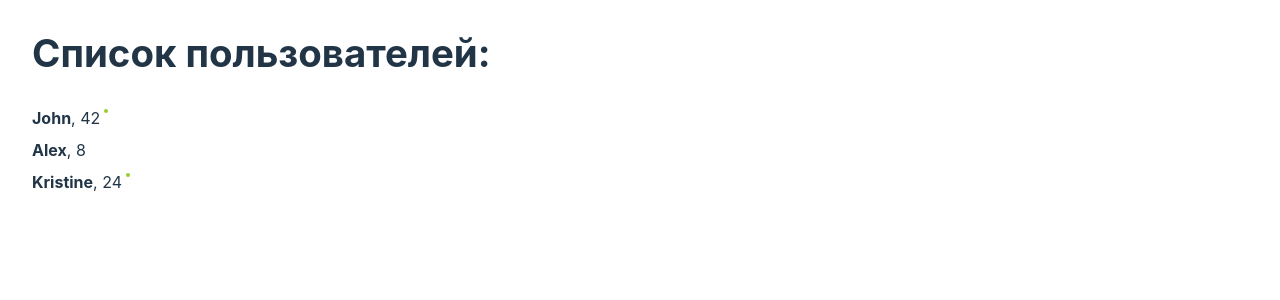
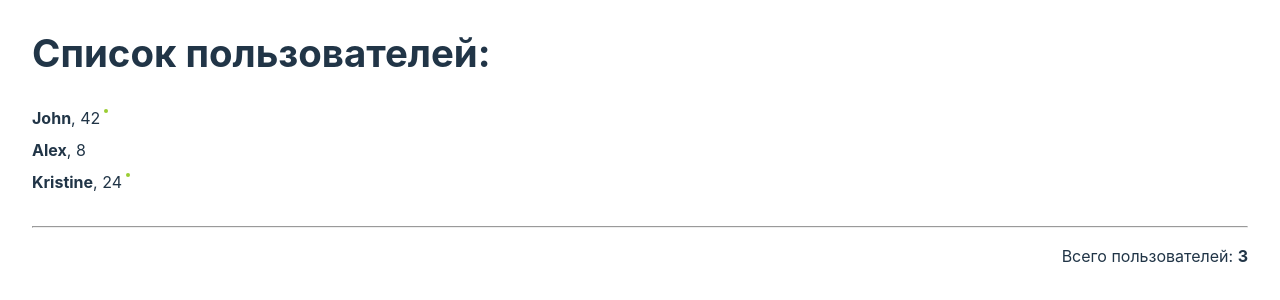
Before and after one commit to hellsgor/react-optimization-learn, a React (Vite) app: page / in a window 1280 px wide. Shown: the top 300 px of the page. Built offline with nearby package versions, Linux system fonts and the light colour scheme.

Commit message:
Feat[Counter]: created component

```diff
--- /dev/null
+++ b/src/components/Counter/Counter.jsx
@@ -0,0 +1,22 @@
+import PropTypes from 'prop-types';
+import classes from './Counter.module.css';
+
+export const Counter = ({ text, value }) => {
+  const count = value || 0;
+
+  return (
+    <div className={classes.counter}>
+      <hr />
+
+      <p>
+        {text && <span className={classes.text}>{text}</span>}
+        <strong>{count}</strong>
+      </p>
+    </div>
+  );
+};
+
+Counter.propTypes = {
+  text: PropTypes.string,
+  value: PropTypes.number.isRequired,
+};
--- /dev/null
+++ b/src/components/Counter/Counter.module.css
@@ -0,0 +1,22 @@
+.counter {
+  display: flex;
+  flex-direction: column;
+  row-gap: 1rem;
+}
+
+.counter p,
+.counter hr {
+  flex: 0 0 100%;
+}
+
+.counter hr {
+  margin: 0;
+}
+
+.counter p {
+  text-align: right;
+}
+
+.text::after {
+  content: ' ';
+}
--- a/src/components/UsersList/UsersList.jsx
+++ b/src/components/UsersList/UsersList.jsx
@@ -2,6 +2,7 @@ import PropTypes from 'prop-types';
 
 import classes from './UsersList.module.css';
 import { UserItem } from '../UserItem/UserItem';
+import { Counter } from '../Counter/Counter';
 
 export const UsersList = ({ users = [] }) => {
   return (
@@ -14,6 +15,8 @@ export const UsersList = ({ users = [] }) => {
           </li>
         ))}
       </ul>
+
+      <Counter value={users.length} text={'Всего пользователей:'} />
     </section>
   );
 };
```
